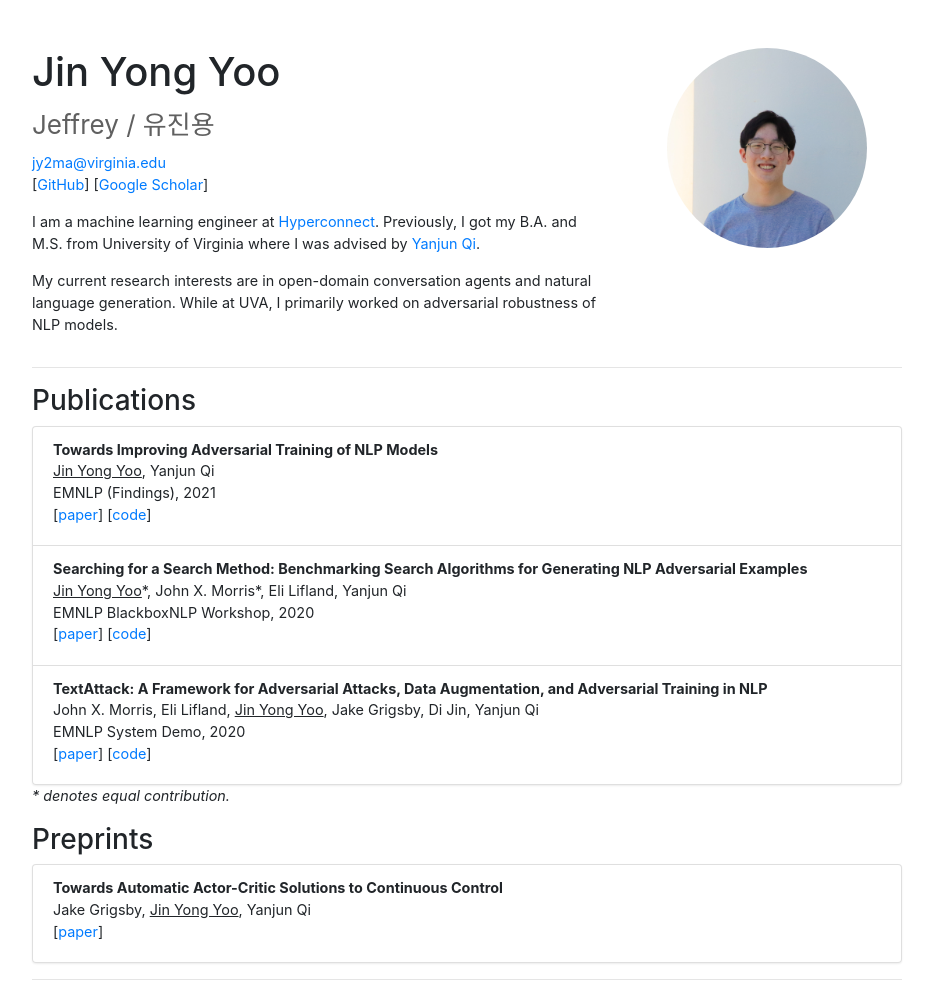
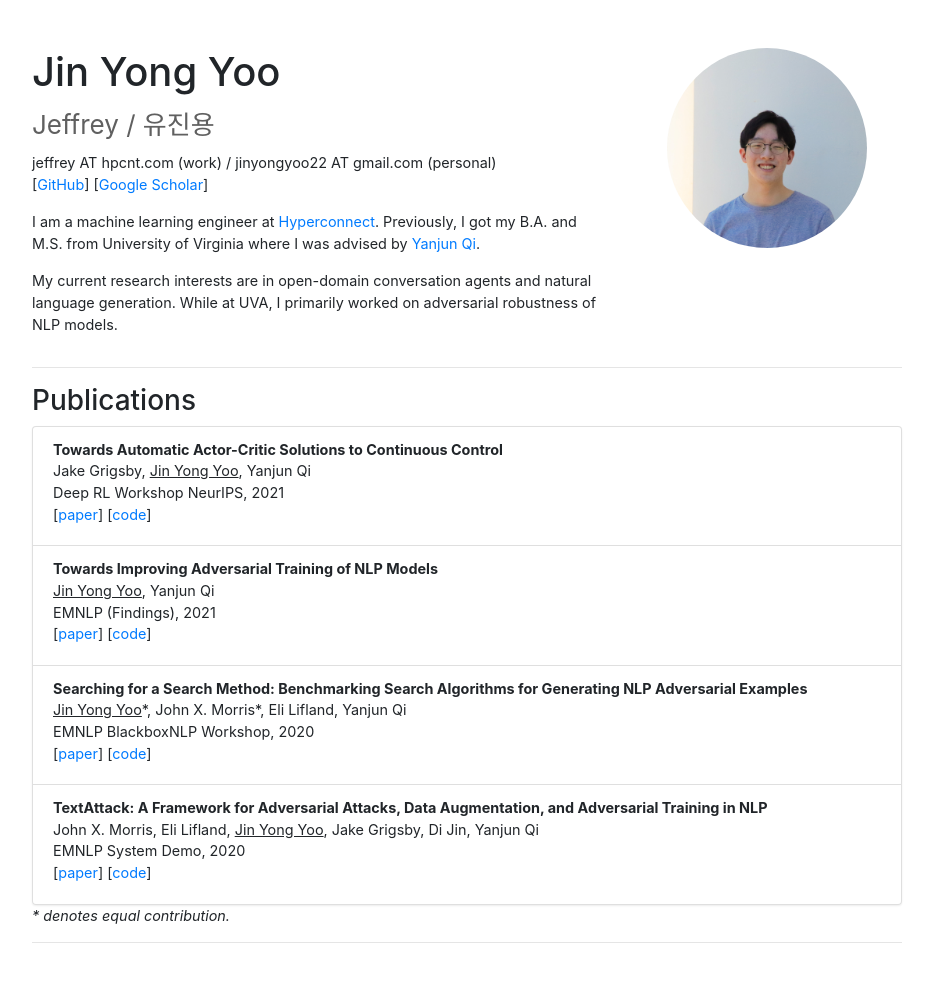
Before and after one commit to jinyongyoo/jinyongyoo.github.io, a Jekyll site: the page built from index.markdown, in a window 1280 px wide. Shown: the whole page, without its empty margins (173-1106 px from the left). Built offline with Jekyll 4.4.1, drawn with Linux system fonts in a browser that asks for light colours; after the commit the page ends 959 px from its top, so only the background shows below that.

Commit message:
Update 2022-0306

```diff
--- a/_config.yml
+++ b/_config.yml
@@ -21,7 +21,7 @@
 title: Jin Yong Yoo
 nickname: Jeffrey
 korean_name: 유진용
-email: jy2ma@virginia.edu
+email: jeffrey AT hpcnt.com (work) / jinyongyoo22 AT gmail.com (personal)
 description: >- # this means to ignore newlines until "baseurl:"
   I am a machine learning engineer at <a href="https://hyperconnect.com/en/">Hyperconnect</a>.
   Previously, I got my B.A. and M.S. from University of Virginia where I was advised by <a href="https://www.cs.virginia.edu/yanjun/">Yanjun Qi</a>.
--- a/_layouts/index.html
+++ b/_layouts/index.html
@@ -33,7 +33,7 @@
                             {{ site.nickname }} / {{ site.korean_name }} </small>
                     </h1>
                     <p>
-                        <a href="mailto:{{ site.email }}">{{ site.email }} </a><br>
+                        {{ site.email }} <br>
                         [<a href="https://github.com/{{ site.github_username}} ">GitHub</a>]
                         [<a href="{{ site.google_scholar_link }}">Google Scholar</a>]
                         <br>
--- a/index.markdown
+++ b/index.markdown
@@ -9,7 +9,16 @@ layout: index
 Publications
 </h3>
 <ul class="list-group">
-<li class="list-group-item">
+    <li class="list-group-item">
+        <p style="margin-bottom:0.5rem;">
+            <b>Towards Automatic Actor-Critic Solutions to Continuous Control</b><br>
+            Jake Grigsby, <u>Jin Yong Yoo</u>, Yanjun Qi<br>
+            Deep RL Workshop NeurIPS, 2021<br>
+            [<a href="https://arxiv.org/abs/2106.08918">paper</a>]
+            [<a href="https://github.com/jakegrigsby/deep_control">code</a>]
+        </p>
+    </li>
+    <li class="list-group-item">
         <p style="margin-bottom:0.5rem;">
             <b>Towards Improving Adversarial Training of NLP Models</b><br>
             <u>Jin Yong Yoo</u>, Yanjun Qi<br>
@@ -40,17 +49,8 @@ Publications
 
 <i>* denotes equal contribution.</i>
 
-<h3>
+<!-- <h3>
 Preprints
-</h3>
-<ul class="list-group">
-    <li class="list-group-item">
-        <p style="margin-bottom:0.5rem;">
-            <b>Towards Automatic Actor-Critic Solutions to Continuous Control</b><br>
-            Jake Grigsby, <u>Jin Yong Yoo</u>, Yanjun Qi<br>
-            [<a href="https://arxiv.org/abs/2106.08918">paper</a>]
-        </p>
-    </li>
-</ul>
+</h3> -->
 
 <!-- <i>* denotes equal contribution.</i> -->
```
